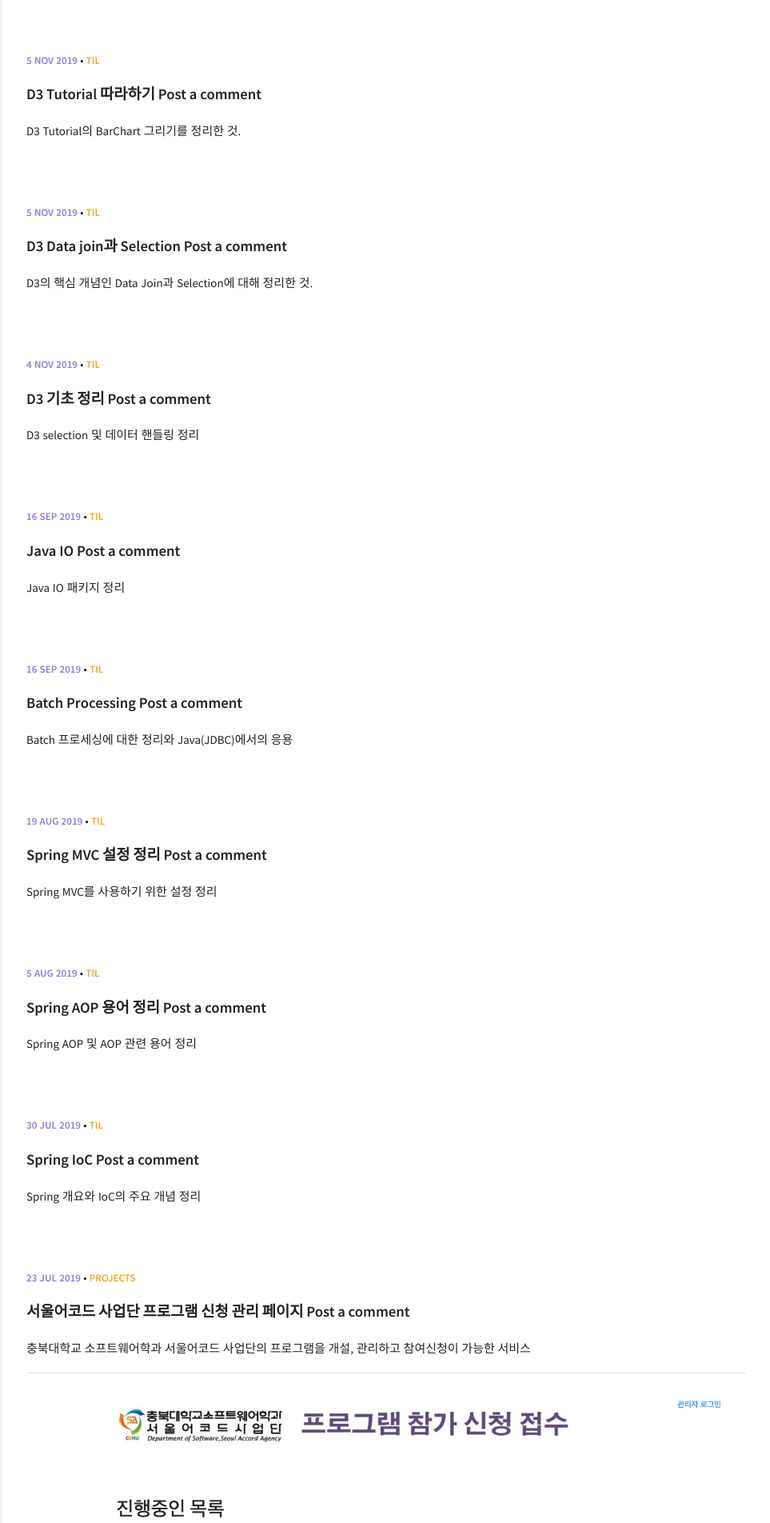
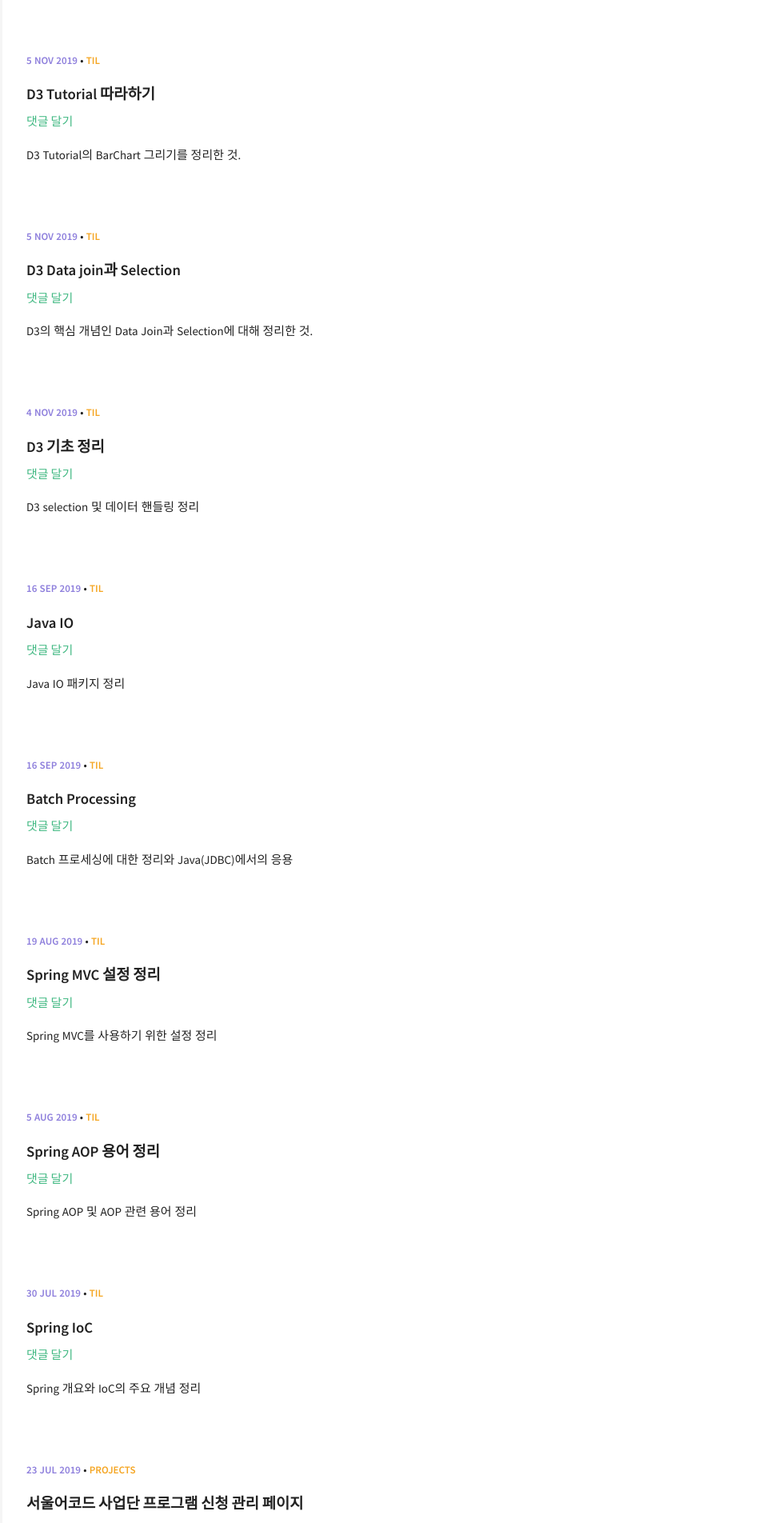
Before and after one commit to move02/move02.github.io, a Jekyll site: the page built from index.html, in a window 1280 px wide. Shown: the top 1904 px of the page at 80% size, without its empty margins (317-1280 px from the left). Built offline with Jekyll 4.4.1, drawn with Linux system fonts in a browser that asks for light colours; comment, search, counter and statistics services are not loaded; some of the changed text lies outside the part shown.

Commit message:
comment link 수정

```diff
--- a/_layouts/post_listing.html
+++ b/_layouts/post_listing.html
@@ -24,8 +24,8 @@
       {% if post.link %}
       <a class="post-title-link" href="{{ post.link }}" target="_blank" title="{{ post.title | escape }}"><i class="fa fa-external-link"></i></a>
       {% endif %}
-      <a href="{{ site.url }}{{ post.url }}#disqus_thread">Post a comment</a>
     </h4>
+    <a href="{{ site.url }}{{ post.url }}#disqus_thread">댓글 달기</a>
 
     {% if post.author %}
       {% assign author = site.data.authors[post.author] %}
```
